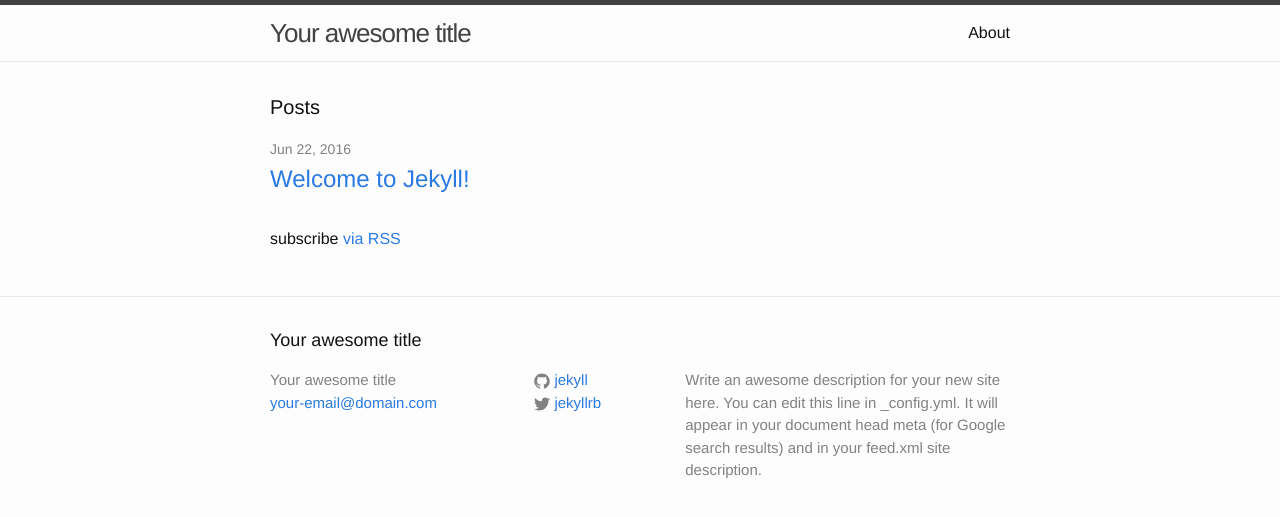
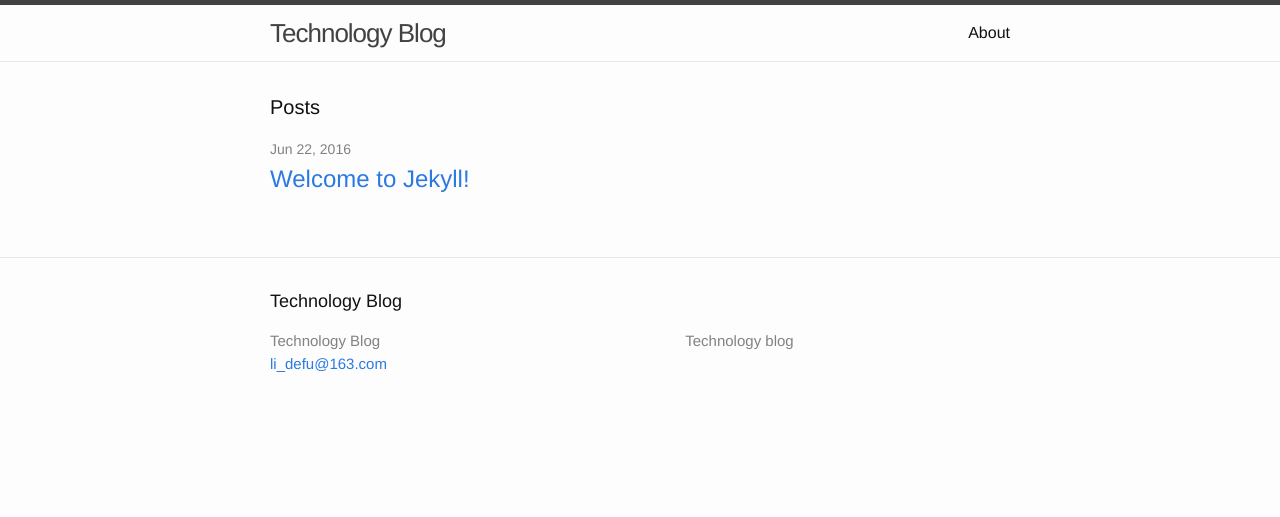
Before and after one commit to leedefu/pages, a Jekyll site: the page built from index.html, in a window 1280 px wide. Shown: the top 517 px of the page. Built offline with Jekyll 4.4.1, drawn with Linux system fonts in a browser that asks for light colours.

Commit message:
change title etc.

```diff
--- a/_config.yml
+++ b/_config.yml
@@ -6,16 +6,18 @@
 # 'jekyll serve'. If you change this file, please restart the server process.
 
 # Site settings
-title: Your awesome title
-email: your-email@domain.com
+title: Technology Blog
+email: li_defu@163.com
 description: > # this means to ignore newlines until "baseurl:"
-  Write an awesome description for your new site here. You can edit this
-  line in _config.yml. It will appear in your document head meta (for
-  Google search results) and in your feed.xml site description.
+  Technology blog
 baseurl: "/pages" # the subpath of your site, e.g. /blog
 url: "http://yourdomain.com" # the base hostname & protocol for your site
-twitter_username: jekyllrb
-github_username:  jekyll
+#twitter_username: jekyllrb
+#github_username:  jekyll
 
 # Build settings
 markdown: kramdown
+
+#Write an awesome description for your new site here. You can edit this
+#line in _config.yml. It will appear in your document head meta (for
+#Google search results) and in your feed.xml site description.
--- a/index.html
+++ b/index.html
@@ -18,6 +18,6 @@ layout: default
     {% endfor %}
   </ul>
 
-  <p class="rss-subscribe">subscribe <a href="{{ "/feed.xml" | prepend: site.baseurl }}">via RSS</a></p>
+  <!-- <p class="rss-subscribe">subscribe <a href="{{ "/feed.xml" | prepend: site.baseurl }}">via RSS</a></p> -->
 
 </div>
```
